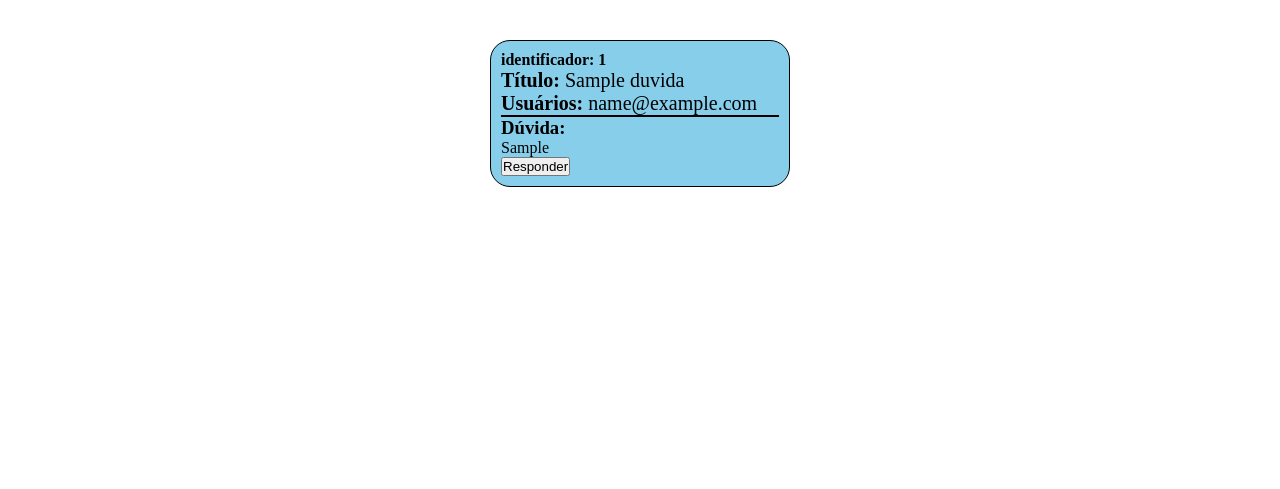
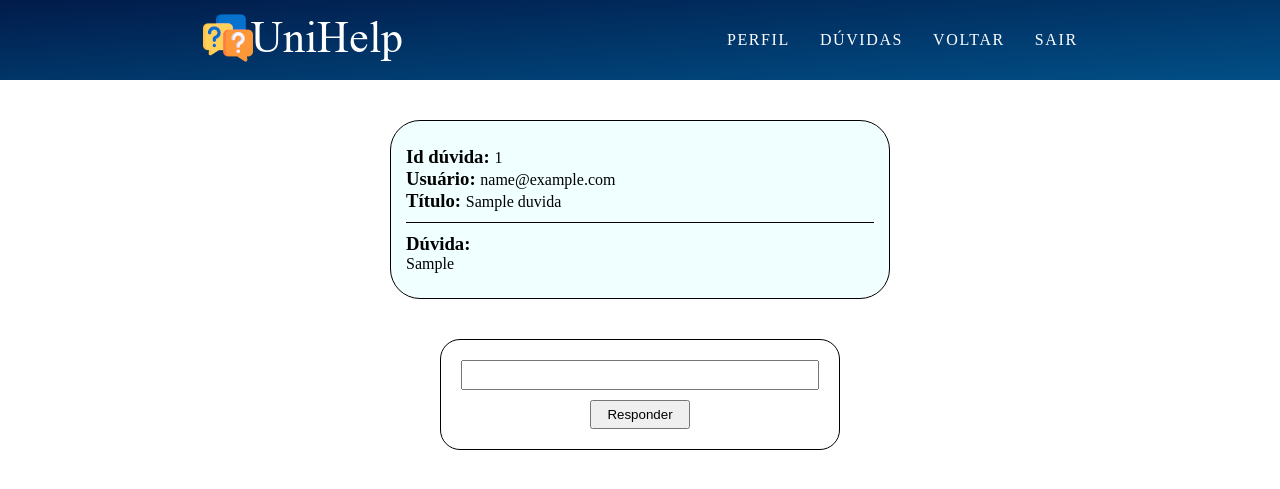
Before and after one commit to moisesaleixo/UniHelp, a PHP site: page /scripts/responder.php?id=1 in a window 1280 px wide. Shown: the top 489 px of the page. Run offline with PHP 8.4, Linux system fonts and the light colour scheme; the visitor is signed in with stand-in values (Sample User, id 1); tables that the repository leaves empty or names only in its code hold one stand-in row (values such as "Sample post").

Commit message:
Cadastro de respostas

```diff
--- a/conexao/conexao.php
+++ b/conexao/conexao.php
@@ -1,4 +1,4 @@
 <?php
-    $conexao = mysqli_connect('localhost', 'root', 'root', 'unihelp');
+    $conexao = mysqli_connect('localhost', 'root', 'root');
     $banco = mysqli_select_db($conexao, 'unihelp') or die("Erro ao selecionar o banco de dados");
 ?>
--- /dev/null
+++ b/css/respostas.css
@@ -0,0 +1,80 @@
+body{
+    display: flex;
+    justify-content: center;
+    align-items: center;
+}
+
+.container_resposta{
+    width: 100vw;
+    padding: 25px;
+    display: flex;
+    align-items: center;
+    justify-content: center;
+    flex-wrap: wrap;
+}
+
+.container_resposta .card_principal{
+    position: relative;
+    padding: 15px;
+    width: 500px;
+    background-color: azure;
+    margin: 15px;
+    border: 1px solid black;
+    border-radius: 30px;
+    overflow: hidden;
+    transition: .5s ease-in-out;
+    word-wrap: break-word;
+}
+
+.card_inicio{
+    font-size: 16px;
+    font-weight: bold;
+}
+
+.card_inicio span{
+    font-size: 16px;
+    font-weight: normal;
+}
+
+.card_duvida{
+    border-top: 1px solid black;
+}
+
+.card_duvida p::first-letter{
+    text-transform: capitalize;
+}
+
+.card_inicio, .card_duvida{
+    padding: 10px 0px;
+}
+
+.form{
+    display: flex;
+    align-items: center;
+    justify-content: center;
+
+    border: 1px solid black;
+    border-radius: 20px;
+    width: 400px;
+    margin: 0px auto;
+    padding: 15px;
+}
+
+form{
+    display: flex;
+    flex-direction: column;
+
+    padding: 5px;
+    width: 80vw;
+}
+
+input{
+    height: 30px;
+}
+
+form button{
+    margin: 0 auto;
+    padding: 5px;
+    width: 100px;
+    margin-top: 10px;
+}
--- a/scripts/duvidas.php
+++ b/scripts/duvidas.php
@@ -10,7 +10,7 @@
     <section class="cadastradas">
         <?php
 
-            $id_email_user = !$_SESSION['email_user'];
+            $id_email_user = $_SESSION['email_user'];
 
             $sql = mysqli_query($conexao, "SELECT * FROM duvidas ORDER BY id_duvida DESC");
 
@@ -31,7 +31,7 @@
                         <h3>Dúvida: </h3>
                         <p><?= $duvida; ?></p>
                     </div>
-                    <a href="responder.php"><button>Responder</button></a>
+                    <a href="responder.php?id=<?= $id_duvida; ?>"><button>Responder</button></a>
                 </div>
 
         <?php
--- a/scripts/responder.php
+++ b/scripts/responder.php
@@ -1,7 +1,86 @@
 <?php
-	session_start();
-	include "../conexao/conexao.php";
+    require_once "valida_acesso.php";
+    include "../conexao/conexao.php";
+?>
 
-	include "duvidas.php";
+<!DOCTYPE html>
+<html lang="pt-br">
 
-?>
+<head>
+    <meta charset="UTF-8">
+    <meta http-equiv="X-UA-Compatible" content="IE=edge">
+    <meta name="viewport" content="width=device-width, initial-scale=1.0">
+    <title>Respostas</title>
+    <link rel="stylesheet" type="text/css" href="../css/quest.css">
+    <link rel="shortcut icon" href="../pictures/ponto-de-interrogacao.png" type="image/x-icon">
+	<link rel="stylesheet" href="../css/respostas.css">
+    <style type="text/css">
+        .error{
+            background-color: lightpink;
+            color: black;
+            text-align: center;
+            justify-content: center;
+            border-radius: 30px;
+            padding: 5px;
+            width: 350px;
+            margin: 0 auto;
+        }
+
+    </style>
+</head>
+
+<body>
+
+    <main>
+        <header>
+            <!--Cabeçalho-->
+            <div class="logo">
+                <!--logo-->
+                <a href="question.php"><img src="../pictures/logo2.png" alt=""></a>
+            </div>
+            <!--fim logo-->
+
+            <div>
+                <nav>
+                    <ul>
+                        <li class="link"><a class="dados" href="question.php?page-perfil">Perfil</a></li>
+                        <li class="link"><a class="dados" href="question.php?page=duvida">Dúvidas</a></li>
+                        <li class="link"><a class="dados" href="question.php">Voltar</a></li>
+                        <li class="link"><a class="dados" href="logout.php">Sair</a></li>
+                    </ul>
+                </nav>
+            </div>
+        </header>
+
+		<?php
+			$idDuvida = $_GET['id'];
+
+			$sql = mysqli_query($conexao, "SELECT * FROM duvidas WHERE id_duvida='".$idDuvida."'") or die('Erro!');
+			while ($duvida = mysqli_fetch_assoc($sql)) { ?>
+				<section class="container_resposta">
+					<div class="card_principal">
+						<div class="card_inicio">
+							<h3>Id dúvida: <span><?= $duvida['id_duvida']; ?></span></h3>
+							<h3>Usuário: <span><?= $duvida['email']; ?></span></h3>
+							<h3>Título: <span><?= $duvida['titulo']; ?></span></h3>
+						</div>
+						<div class="card_duvida">
+							<h3>Dúvida: </h3>
+							<p><?= $duvida['duvida']; ?></p>
+						</div>
+					</div>
+				</section>
+		<?php
+			}
+		?>
+			<section class="form">
+				<form action="../cadastros/comentario.php" method="POST">
+					<input type="text" name="resposta" placeholder="">
+					<button type="submit">Responder</button>
+				</form>
+			</section>
+    </main>
+
+</body>
+
+</html>
```
Also changed, not shown: cadastros/comentario.php (added, +10 -0 lines), scripts/cards.php (deleted, +0 -14 lines), scripts/question.php (+19 -19 lines).
